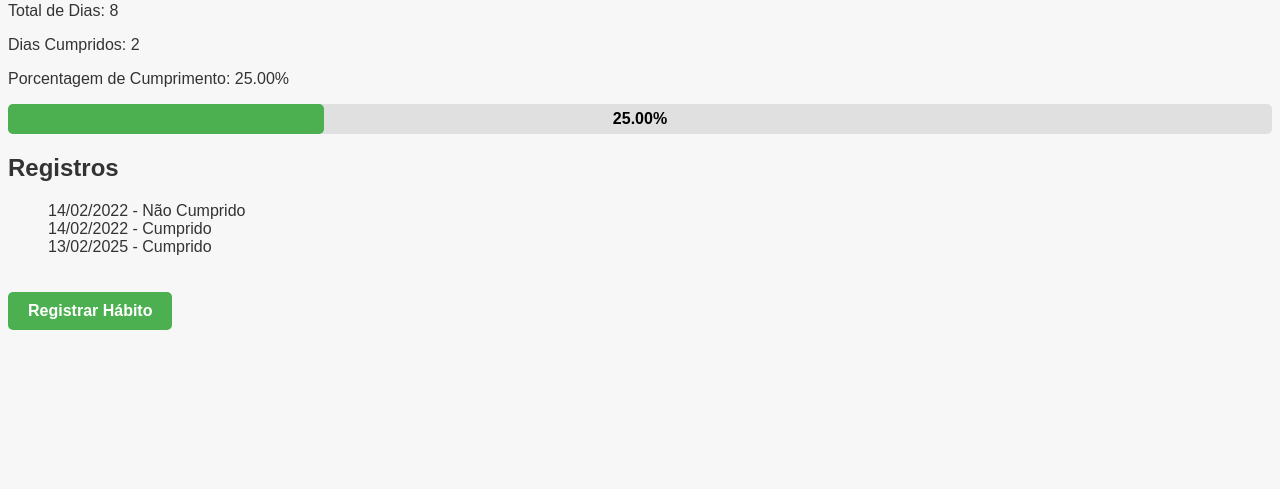
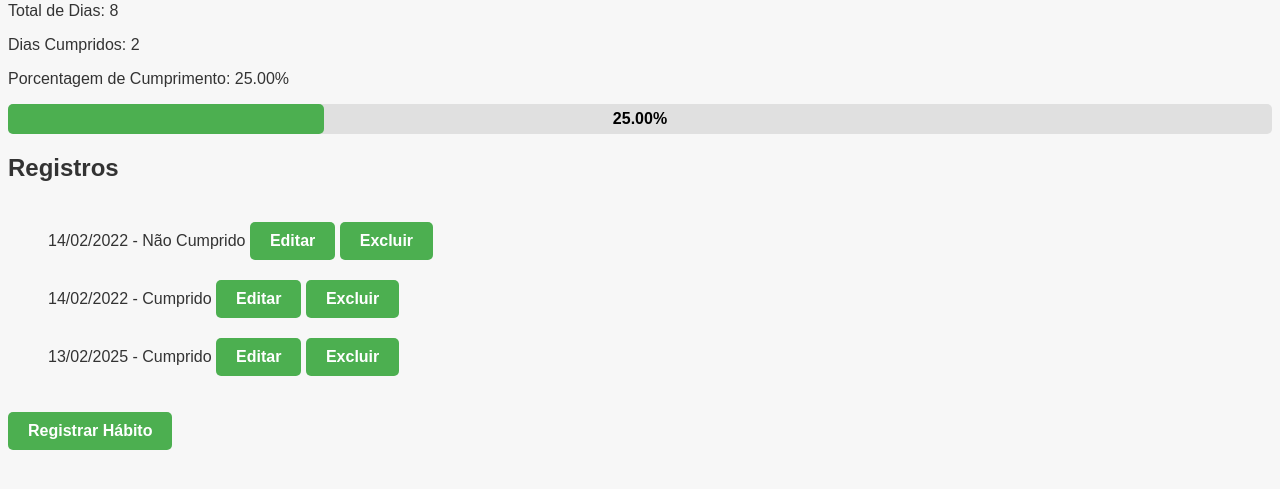
Before and after one commit to LuanRamalho/Python-com-Django-48---rastreador_de_habitos, a Django app: page /relatorio/1/ in a window 1280 px wide. Shown: the part 232-721 px from the top of the page. Run offline with Django 5.2, Linux system fonts and the light colour scheme; data comes from the database, SQL or seed files in the repository.

Commit message:
relatorio_habito.html

```diff
--- a/Python com Django 48 - rastreador_de_habitos/habitos/templates/habitos/relatorio_habito.html
+++ b/Python com Django 48 - rastreador_de_habitos/habitos/templates/habitos/relatorio_habito.html
@@ -74,12 +74,15 @@
         <h2>Registros</h2>
         <ul>
             {% for registro in registros %}
-                <li>{{ registro.data|date:"d/m/Y" }} -  <!-- Exibe a data no formato DD/MM/YYYY -->
+                <li>
+                    {{ registro.data|date:"d/m/Y" }} -
                     {% if registro.cumprido %}
                         Cumprido
                     {% else %}
                         Não Cumprido
                     {% endif %}
+                    <a href="{% url 'editar_registro' registro.id %}" class="btn">Editar</a>
+                    <a href="{% url 'excluir_registro' registro.id %}" class="btn btn-danger">Excluir</a>
                 </li>
             {% endfor %}
         </ul>
```
